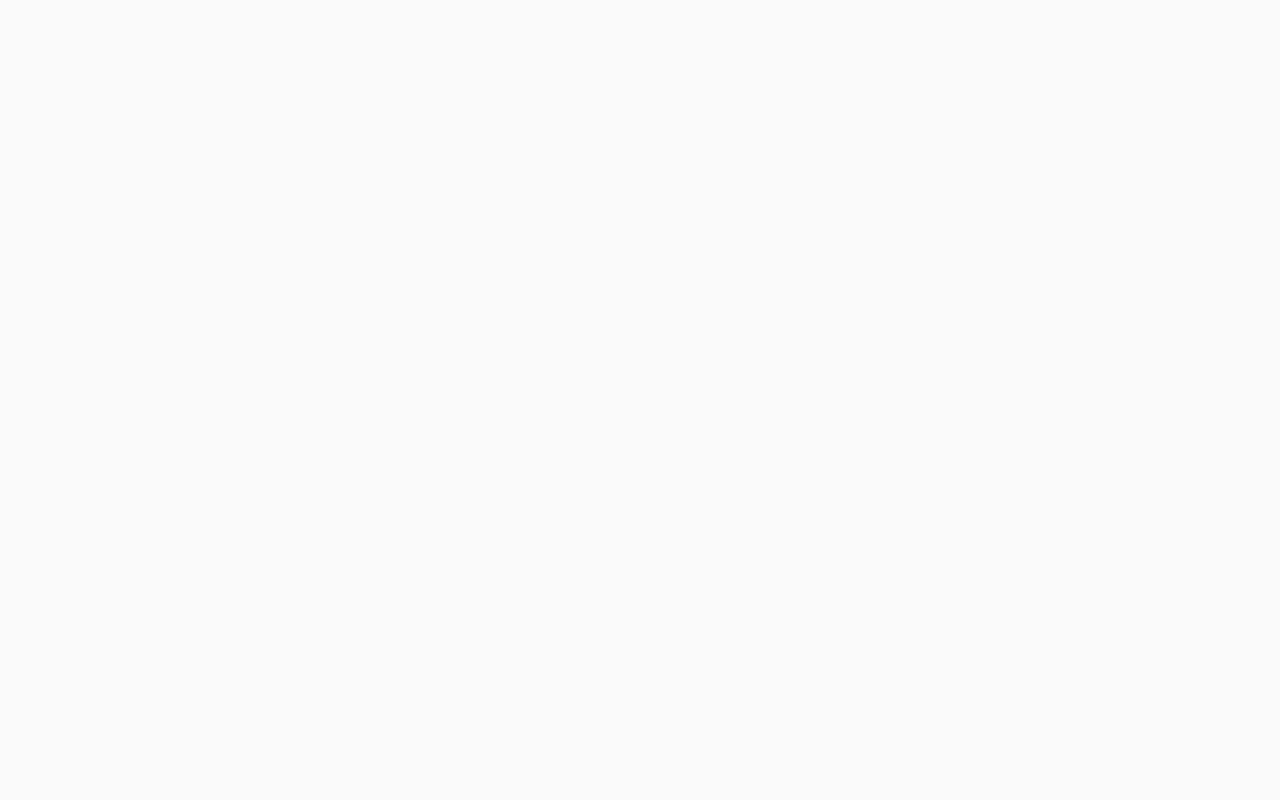
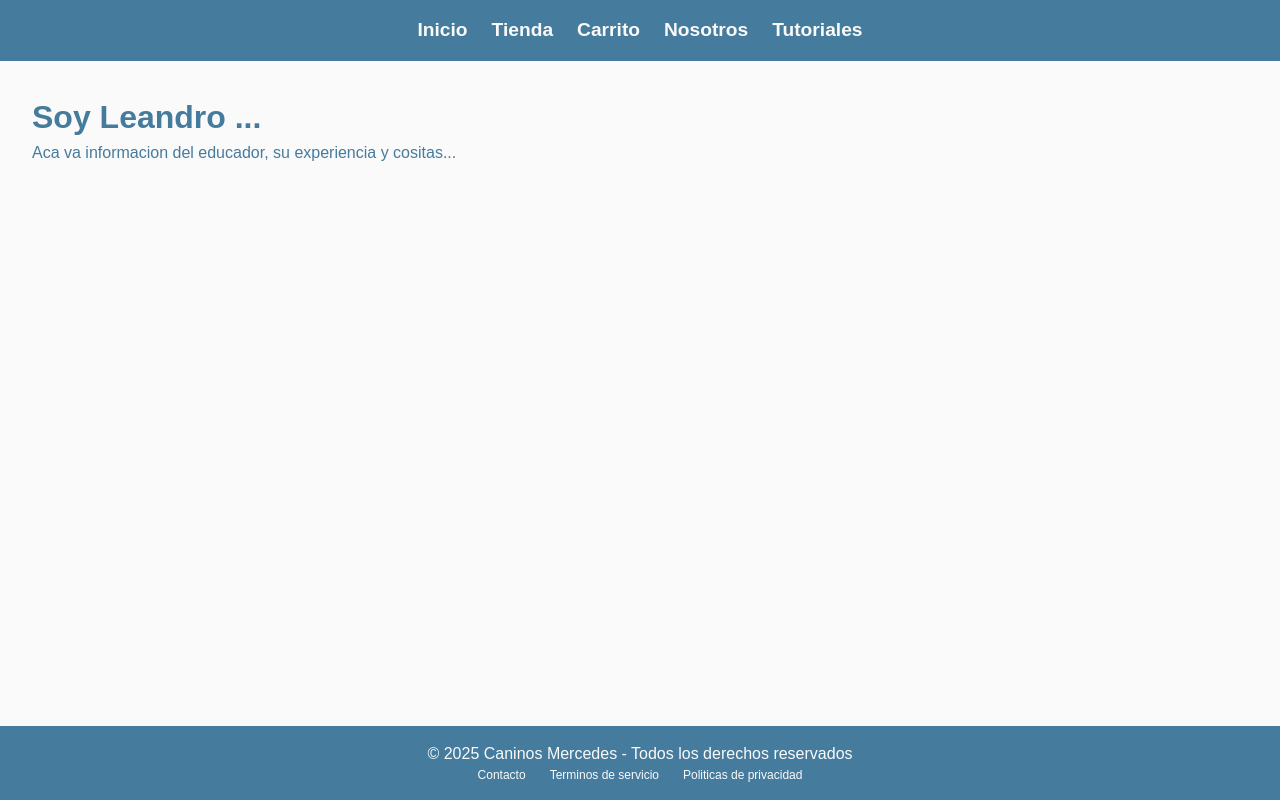
Before and after one commit to PolloLopez/caninosMercedes, a React (Vite) app: page /nosotros in a window 1280 px wide. Before the commit this address had no page. Built offline with nearby package versions, Linux system fonts and the light colour scheme.

Commit message:
nosotros agregado

```diff
--- a/src/App.jsx
+++ b/src/App.jsx
@@ -4,10 +4,10 @@ import MainLayout from "./components/MainLayout";
 import Home from "./pages/Home/Home";
 import Store from "./pages/Store/store";
 import Cart from "./pages/Cart/cart";
-import Checkout from "./pages/Checkout/checkout";
 import Tutorials from "./pages/Tutorials/tutorials";
 import { CartProvider } from "./context/cartContext";
 import './App.css';
+import Nosotros from "./pages/Nosotros/Nosotros";
 
 
 function App () {
@@ -18,7 +18,7 @@ function App () {
           <Route path="/" element={<MainLayout><Home /></MainLayout>} />
           <Route path="/store" element={<MainLayout><Store /></MainLayout>} />
           <Route path="/cart" element={<MainLayout><Cart /></MainLayout>} />
-          <Route path="/checkout" element={<MainLayout><Checkout /></MainLayout>} />
+          <Route path="/nosotros" element={<MainLayout><Nosotros /></MainLayout>} />
           <Route path="/tutorials" element={<MainLayout><Tutorials /></MainLayout>} />
         </Routes>
       </Router>
--- a/src/components/Navbar/navbar.jsx
+++ b/src/components/Navbar/navbar.jsx
@@ -11,7 +11,7 @@ const Navbar = () => {
                 <li><Link to="/">Inicio</Link></li>
                 <li><Link to="/store">Tienda</Link></li>
                 <li><Link to="/cart">Carrito</Link></li>
-                <li><Link to="/checkout">Checkout</Link></li>
+                <li><Link to="/nosotros">Nosotros</Link></li>
                 <li><Link to="/tutorials">Tutoriales</Link></li>
                 {cart.length > 0 && ( // Mostramos el carrito solo si hay productos
                 <li><Link to="/cart" className="cart-icon">
--- a/src/pages/Checkout/checkout.jsx
+++ /dev/null
@@ -1,12 +0,0 @@
-import React from "react";
-
-const Checkout = () => {
-    return (
-        <div>
-            <h1>Finalizar Compra</h1>
-            <p>Completa tus datos para completar la compra</p>
-        </div>
-    );
-};
-
-export default Checkout;
--- /dev/null
+++ b/src/pages/Nosotros/Nosotros.jsx
@@ -0,0 +1,12 @@
+import React from "react";
+
+const Nosotros = () => {
+    return (
+        <div>
+            <h1>Soy Leandro ...</h1>
+            <p>Aca va informacion del educador, su experiencia y cositas...</p>
+        </div>
+    );
+};
+
+export default Nosotros;
```
